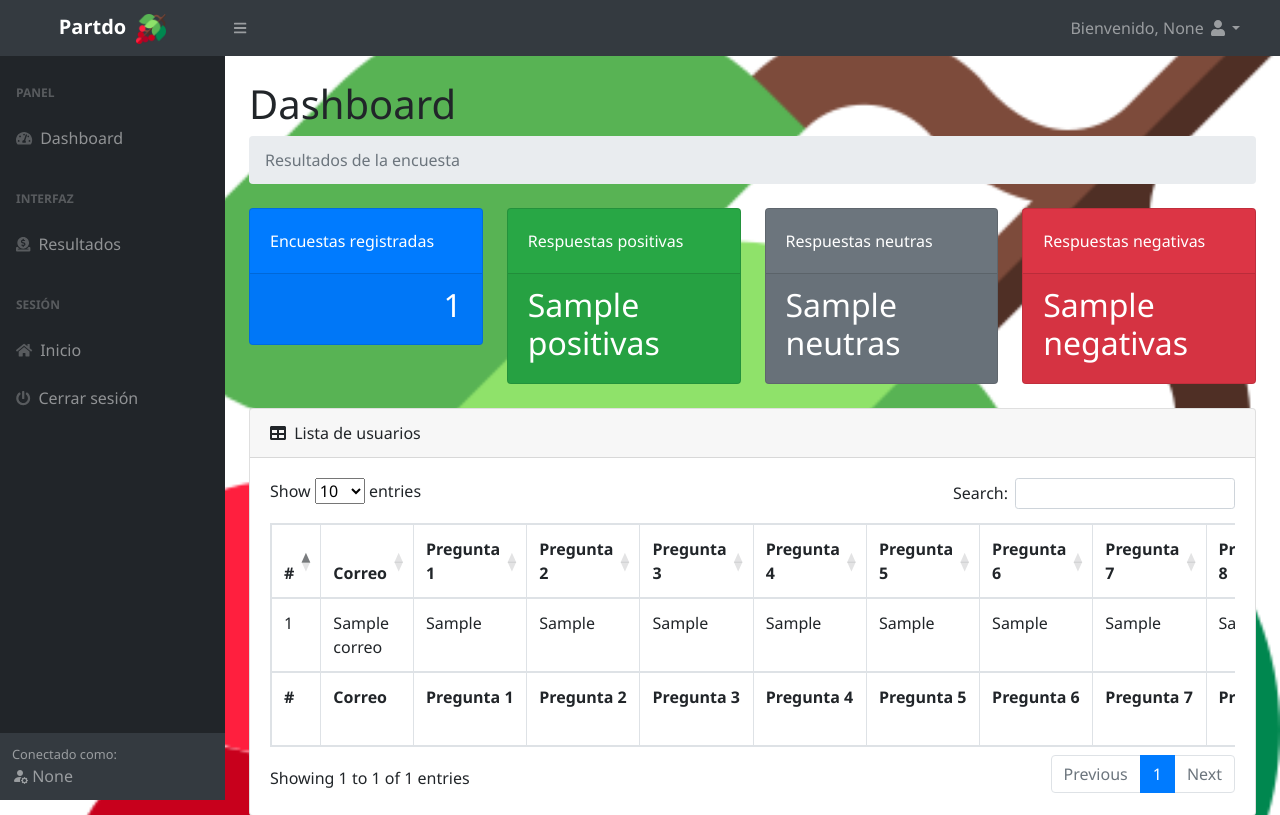
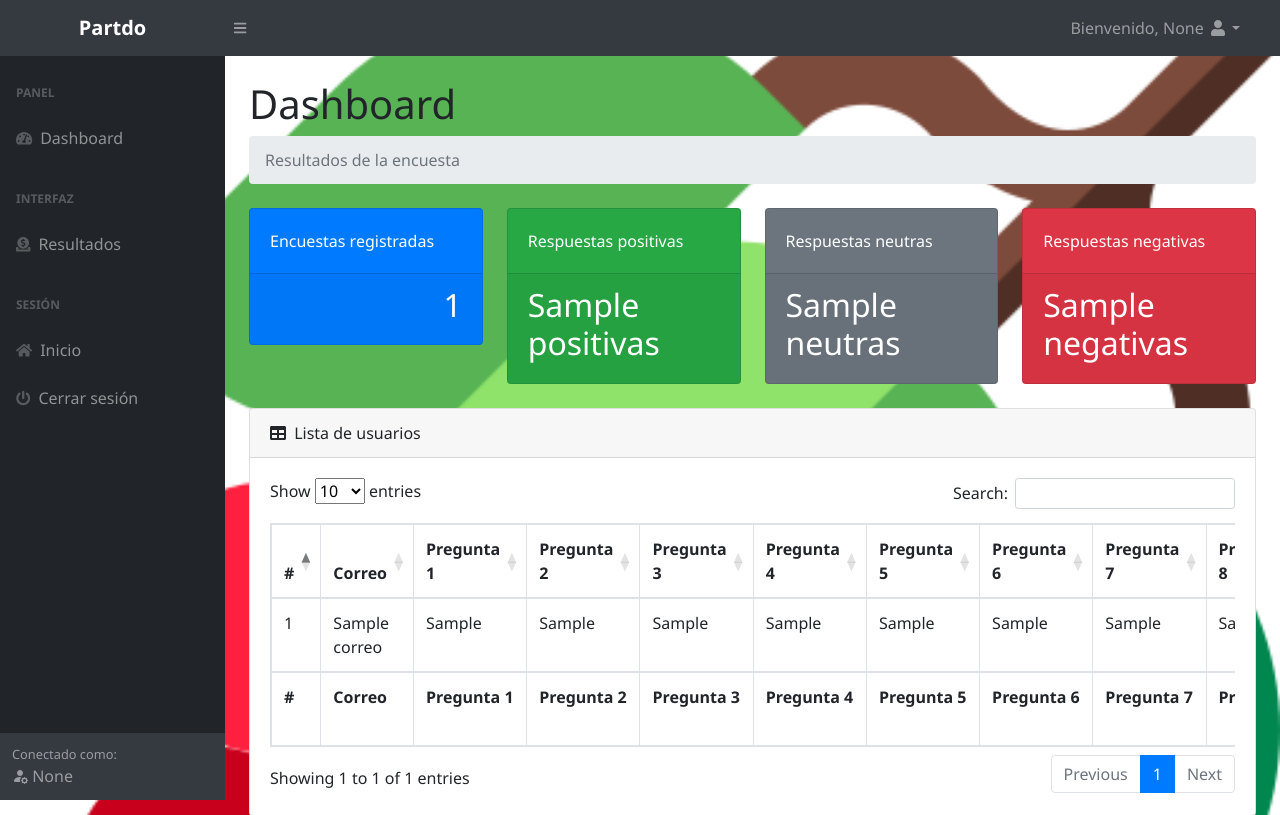
Before and after one commit to BrianPacherrez/Sistema-Recomendacion-Partdo-v2, a Flask app: template templates/dashboard.html in a window 1280 px wide. Shown: the top 815 px of the page. Run offline with Flask 3, Linux system fonts and the light colour scheme; the template is opened without the code that fills it: most values are stand-ins (such as "Sample title", 1, 10 or a date in 2020); some libraries are stand-ins or nearby versions.

Commit message:
Update dashboard.html

```diff
--- a/templates/dashboard.html
+++ b/templates/dashboard.html
@@ -14,9 +14,8 @@
 
 <body class="sb-nav-fixed">
     <nav class="sb-topnav navbar navbar-expand navbar-dark bg-dark">
-        <a class="navbar-brand text-center font-weight-bolder" href="{{ url_for('index') }}">Partdo<img src="{{ url_for('static', filename='images/icono.png') }}"
-            alt="Partdo"
-            style="margin-left: 10px; width: 30px;"></a>
+        <a class="navbar-brand text-center font-weight-bolder" style="font-weight: bolder;
+    font-size: 20px;" href="{{ url_for('index') }}">Partdo</a>
         <button class="btn btn-link btn-sm order-1 order-lg-0" id="sidebarToggle" href="#"><i
             class="fas fa-bars"></i></button>
         <ul class="navbar-nav ml-auto mr-0 mr-md-3 my-2 my-md-0">
```
